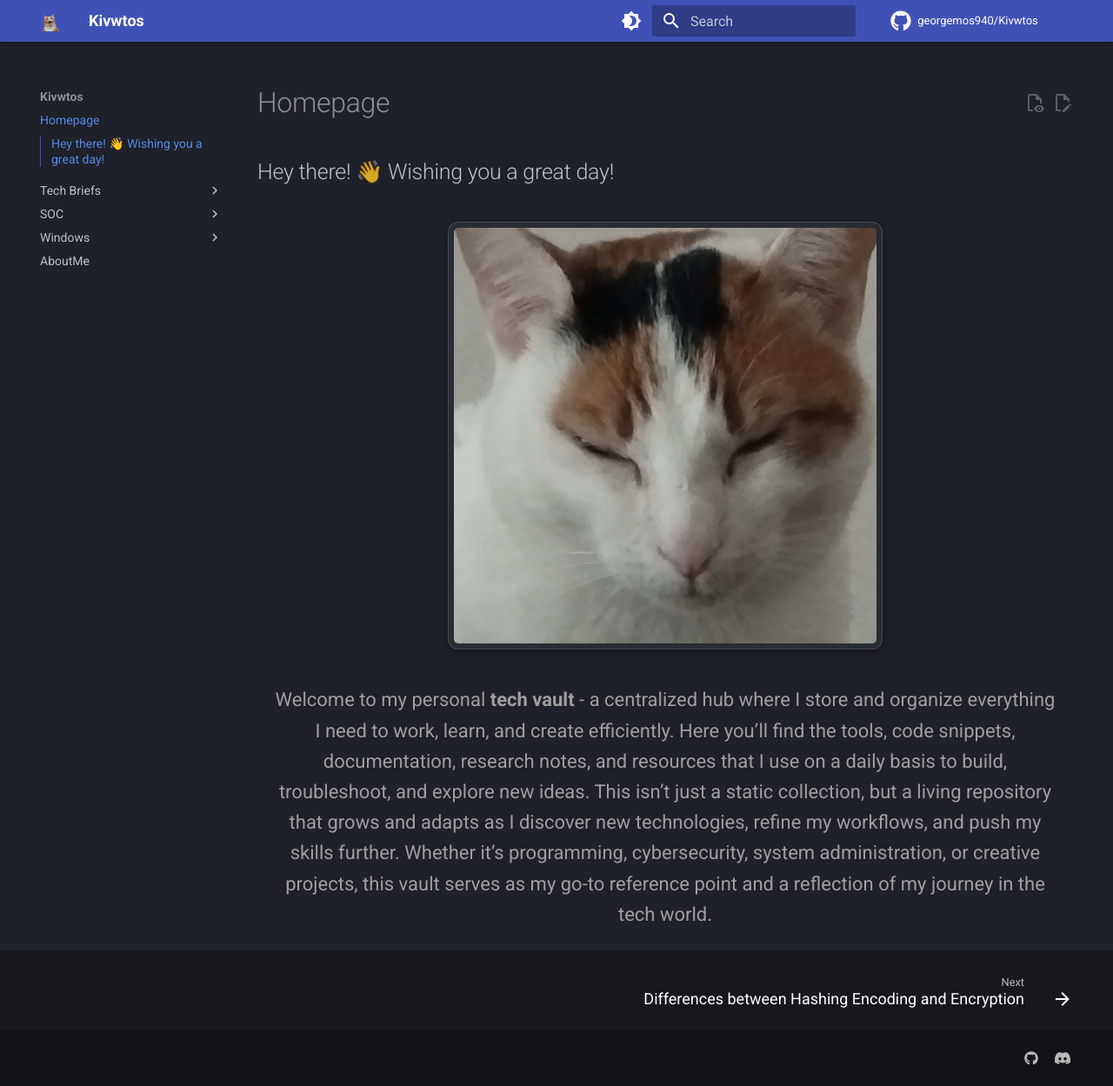
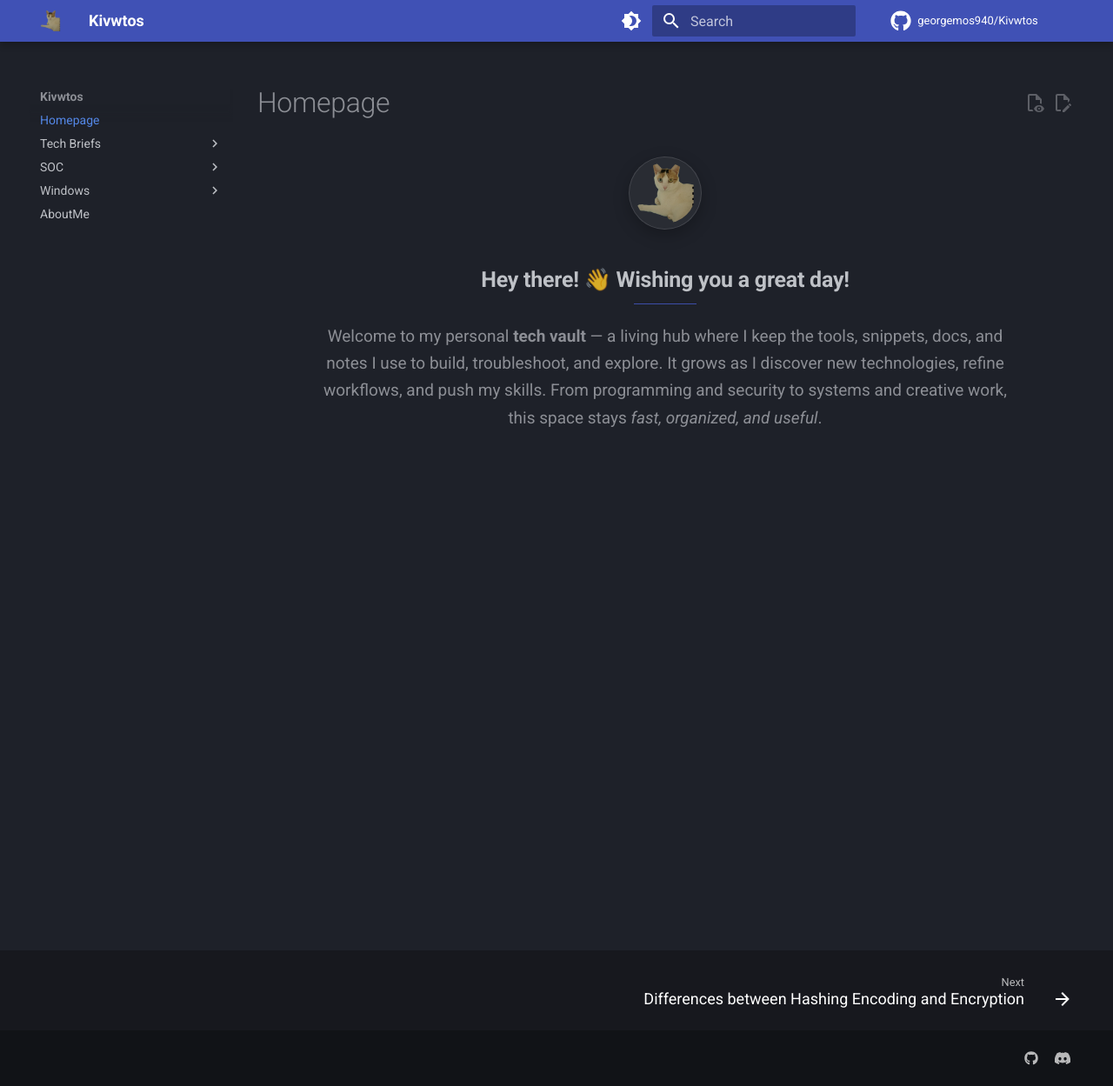
Before and after one commit to georgemos940/Kivwtos, an MkDocs documentation site: the page built from docs/index.md, in a window 1280 px wide and 1249 px high. Shown: the whole window at 87% size. Built offline with MkDocs 1.6.1 and Material for MkDocs 9.7.7, drawn with Linux system fonts in a browser that asks for light colours; comment, search, counter and statistics services are not loaded.

Commit message:
fix some ui things

```diff
--- a/docs/index.md
+++ b/docs/index.md
@@ -1,10 +1,15 @@
-## Hey there! 👋 Wishing you a great day!
-![Hashing Example](./assets/favicon.jpg)
+<p align="center" style="margin: 1.25rem 0 0;">
+  <img src="assets/logo.png" alt="Profile" style="width:84px;height:84px;border-radius:50%;object-fit:cover;border:1px solid rgba(255,255,255,.12);box-shadow:0 6px 18px rgba(0,0,0,.25);" />
+</p>
 
+<h2 style="text-align:center;margin:.5rem 0 .25rem 0;font-weight:700;">
+  Hey there! 👋 Wishing you a great day!
+</h2>
 
-<p align="center" style="font-size: 1.1rem; color: #9f9f9f; max-width: 900px; margin: 0 auto; line-height: 1.6;">
-  Welcome to my personal <strong>tech vault</strong> - a centralized hub where I store and organize everything I need to work, learn, and create efficiently.
-  Here you’ll find the tools, code snippets, documentation, research notes, and resources that I use on a daily basis to build, troubleshoot, and explore new ideas.
-  This isn’t just a static collection, but a living repository that grows and adapts as I discover new technologies, refine my workflows, and push my skills further.
-  Whether it’s programming, cybersecurity, system administration, or creative projects, this vault serves as my go-to reference point and a reflection of my journey in the tech world.
+<hr style="width:72px;border:none;border-top:1px solid var(--md-accent-fg-color);opacity:.6;margin:.5rem auto 1rem;" />
+
+<p align="center" style="font-size:.95rem;color:var(--md-default-fg-color--light);max-width:820px;margin:0 auto 1.2rem;line-height:1.65;">
+  Welcome to my personal <strong>tech vault</strong> — a living hub where I keep the tools, snippets, docs, and notes I use to build, troubleshoot, and explore.
+  It grows as I discover new technologies, refine workflows, and push my skills. From programming and security to systems and creative work,
+  this space stays <em>fast, organized, and useful</em>.
 </p>
```
Also changed, not shown: docs/aboutme.md (+5 -5 lines), docs/soc/links.md (+8 -8 lines), docs/tech briefs/cryptography/p-np.md (+6 -6 lines), docs/.obsidian/workspace.json, docs/assets/logo.png.
